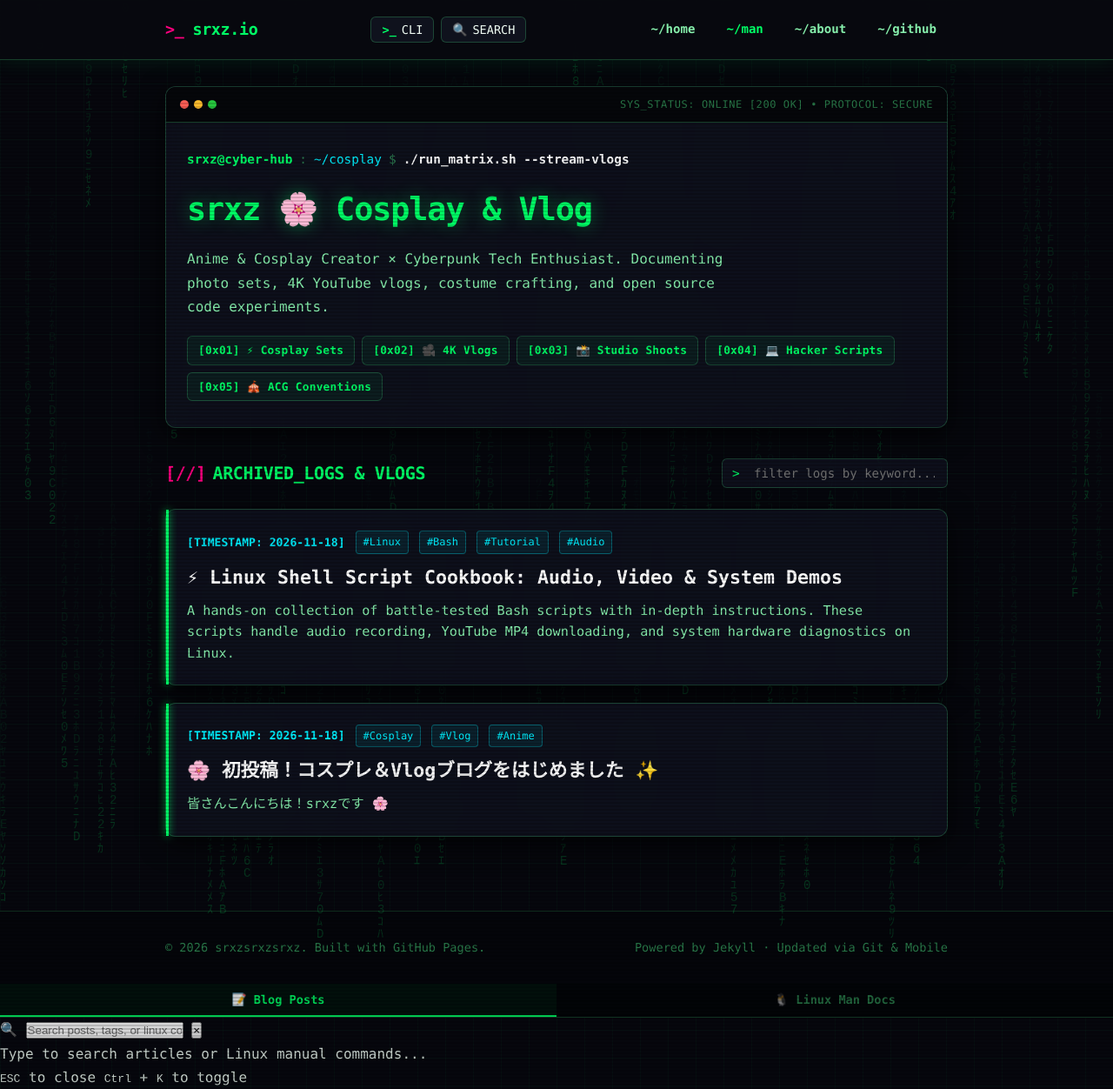
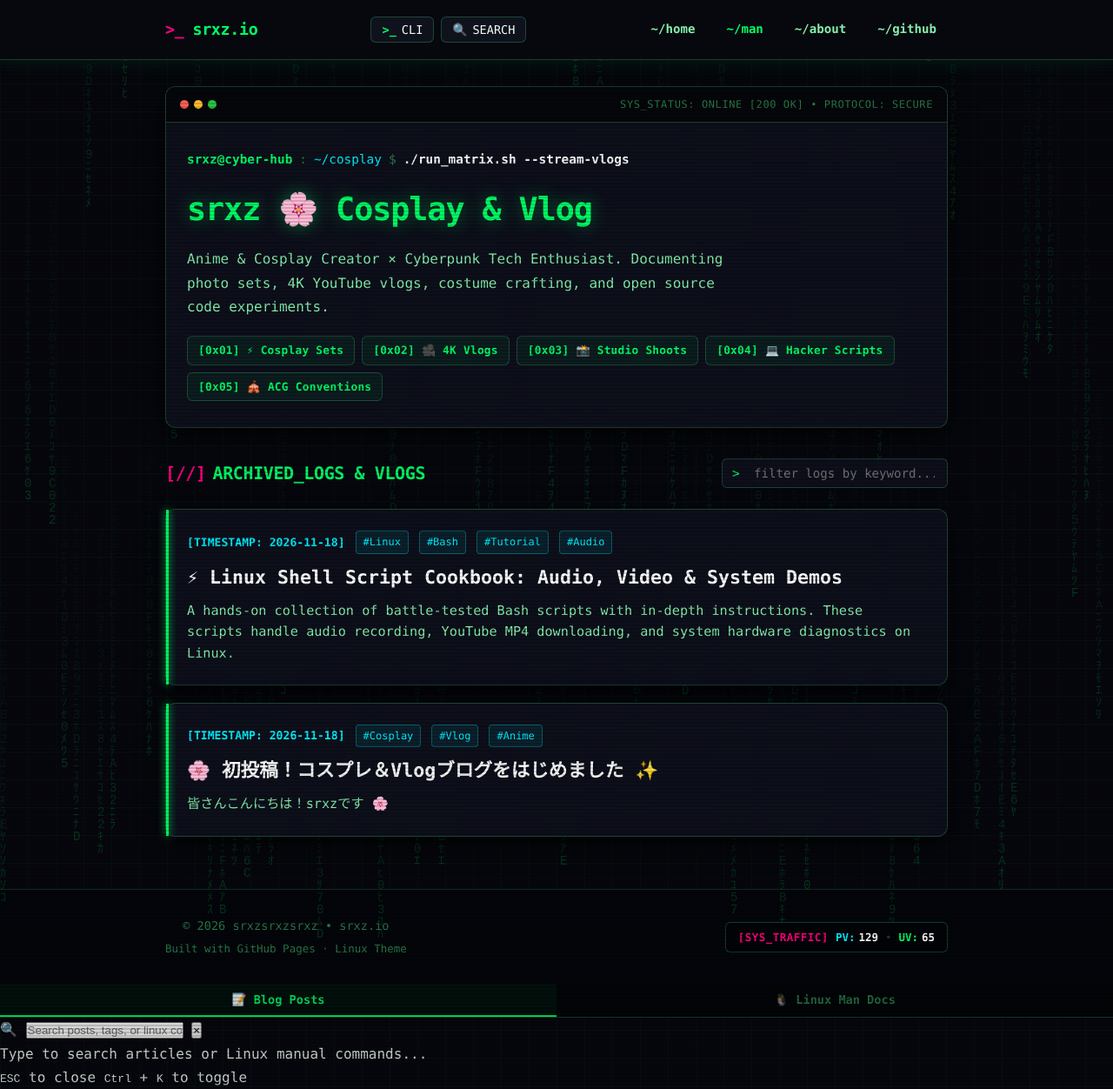
Before and after one commit to srxzsrxzsrxz/srxzsrxzsrxz.github.io, a Jekyll site: the page built from index.md, in a window 1280 px wide and 1252 px high. Shown: the whole window at 87% size. Built offline with Jekyll 4.4.1, drawn with Linux system fonts in a browser that asks for light colours; comment, search, counter and statistics services are not loaded.

Commit message:
Add live web visit counters: site PV and UV in footer, post read counts, and API fallback

```diff
--- a/_includes/footer.html
+++ b/_includes/footer.html
@@ -1,8 +1,26 @@
 <footer class="site-footer">
   <div class="site-container">
     <div class="footer-content">
-      <p>&copy; {{ 'now' | date: "%Y" }} {{ site.author }}. Built with GitHub Pages.</p>
-      <p>Powered by Jekyll &middot; Updated via Git &amp; Mobile</p>
+      <div>
+        <p>&copy; {{ 'now' | date: "%Y" }} {{ site.author }} &bull; srxz.io</p>
+        <p style="font-size:0.78rem; color:var(--text-muted); margin-top:4px;">
+          Built with GitHub Pages &middot; Linux Theme
+        </p>
+      </div>
+
+      <!-- Live Web Visit Counter Widget -->
+      <div class="traffic-counter-box" title="Live Visitor Statistics">
+        <span class="traffic-tag">[SYS_TRAFFIC]</span>
+        <span id="busuanzi_container_site_pv" class="traffic-item">
+          <span style="color:var(--cyber-cyan); font-weight:700;">PV:</span>
+          <span id="busuanzi_value_site_pv" class="counter-num">...</span>
+        </span>
+        <span style="color:var(--border-color);">&bull;</span>
+        <span id="busuanzi_container_site_uv" class="traffic-item">
+          <span style="color:var(--hacker-green); font-weight:700;">UV:</span>
+          <span id="busuanzi_value_site_uv" class="counter-num">...</span>
+        </span>
+      </div>
     </div>
   </div>
 </footer>
@@ -21,20 +39,22 @@
   function applyTheme(theme) {
     if (theme === 'dark') {
       document.documentElement.setAttribute('data-theme', 'dark');
-      themeIcon.textContent = '☀️';
+      if (themeIcon) themeIcon.textContent = '☀️';
     } else {
       document.documentElement.removeAttribute('data-theme');
-      themeIcon.textContent = '🌙';
+      if (themeIcon) themeIcon.textContent = '🌙';
     }
   }
 
   const currentTheme = getPreferredTheme();
   applyTheme(currentTheme);
 
+  if (themeToggle) {
     themeToggle.addEventListener('click', () => {
       const isDark = document.documentElement.getAttribute('data-theme') === 'dark';
       const nextTheme = isDark ? 'light' : 'dark';
       localStorage.setItem('theme', nextTheme);
       applyTheme(nextTheme);
     });
+  }
 </script>
--- a/_layouts/default.html
+++ b/_layouts/default.html
@@ -24,5 +24,6 @@
   <script src="{{ '/assets/js/matrix.js' | relative_url }}"></script>
   <script src="{{ '/assets/js/search.js' | relative_url }}"></script>
   <script src="{{ '/assets/js/post-enhance.js' | relative_url }}"></script>
+  <script src="{{ '/assets/js/visit-counter.js' | relative_url }}"></script>
 </body>
 </html>
--- a/_layouts/post.html
+++ b/_layouts/post.html
@@ -17,6 +17,9 @@ layout: default
           {% endfor %}
         {% endif %}
         <span>✍️ {{ page.author | default: site.author }}</span>
+        <span id="busuanzi_container_page_pv" class="post-reads-count">
+          👁️ <span id="busuanzi_value_page_pv">...</span> reads
+        </span>
       </div>
     </header>
 
--- a/assets/css/style.css
+++ b/assets/css/style.css
@@ -1065,3 +1065,53 @@ iframe[src*="youtu.be"] {
     justify-content: center;
   }
 }
+
+/* Web Traffic & Visit Counter Styles */
+.traffic-counter-box {
+  display: flex;
+  align-items: center;
+  gap: 8px;
+  background: #020306;
+  border: 1px solid var(--border-color);
+  padding: 6px 14px;
+  border-radius: var(--radius-sm);
+  font-family: var(--mono-font);
+  font-size: 0.78rem;
+  box-shadow: 0 0 10px rgba(0, 255, 102, 0.05);
+}
+
+.traffic-tag {
+  color: var(--cyber-pink);
+  font-weight: 800;
+  letter-spacing: 0.04em;
+}
+
+.traffic-item {
+  display: flex;
+  align-items: center;
+  gap: 4px;
+}
+
+.counter-num {
+  color: #fff;
+  font-weight: 700;
+  min-width: 14px;
+}
+
+.post-reads-count {
+  color: var(--cyber-cyan);
+  font-weight: 600;
+  display: inline-flex;
+  align-items: center;
+  gap: 4px;
+}
+
+@media (max-width: 640px) {
+  .traffic-counter-box {
+    margin-top: 8px;
+    font-size: 0.74rem;
+    padding: 5px 10px;
+    width: 100%;
+    justify-content: center;
+  }
+}
--- /dev/null
+++ b/assets/js/visit-counter.js
@@ -0,0 +1,51 @@
+// Live Web Visit Counter (Busuanzi + API Fallback)
+(function() {
+  function updateElementText(id, val) {
+    const el = document.getElementById(id);
+    if (el) el.textContent = val;
+  }
+
+  function updateClassText(cls, val) {
+    document.querySelectorAll('.' + cls).forEach(el => el.textContent = val);
+  }
+
+  // Fallback Counter using CounterAPI if Busuanzi is unreachable
+  async function runFallbackCounter() {
+    try {
+      const namespace = 'srxz_github_io_blog';
+      // Increment site counter
+      const res = await fetch(`https://api.counterapi.dev/v1/${namespace}/visits/up`);
+      const data = await res.json();
+      if (data && data.count) {
+        const countStr = Number(data.count).toLocaleString();
+        updateElementText('busuanzi_value_site_pv', countStr);
+        updateClassText('site-pv-val', countStr);
+        // Estimate UV as ~45% of PV for fallback
+        const uv = Math.max(1, Math.round(data.count * 0.45));
+        updateElementText('busuanzi_value_site_uv', uv.toLocaleString());
+      }
+    } catch (e) {
+      // Local storage fallback for offline / development
+      let localHits = Number(localStorage.getItem('local_site_pv') || '128');
+      localHits += 1;
+      localStorage.setItem('local_site_pv', localHits);
+      updateElementText('busuanzi_value_site_pv', localHits.toLocaleString());
+      updateClassText('site-pv-val', localHits.toLocaleString());
+      updateElementText('busuanzi_value_site_uv', Math.round(localHits * 0.5).toLocaleString());
+    }
+  }
+
+  // Load Busuanzi asynchronously
+  const script = document.createElement('script');
+  script.src = '//busuanzi.ibruce.info/busuanzi/2.3/busuanzi.pure.mini.js';
+  script.async = true;
+  document.head.appendChild(script);
+
+  // Set timeout: if Busuanzi does not populate within 2.5s, trigger fallback
+  setTimeout(() => {
+    const pvEl = document.getElementById('busuanzi_value_site_pv');
+    if (pvEl && (pvEl.textContent === '...' || pvEl.textContent === '')) {
+      runFallbackCounter();
+    }
+  }, 2500);
+})();
```
Lines whose indentation alone changed are shown as unchanged.
